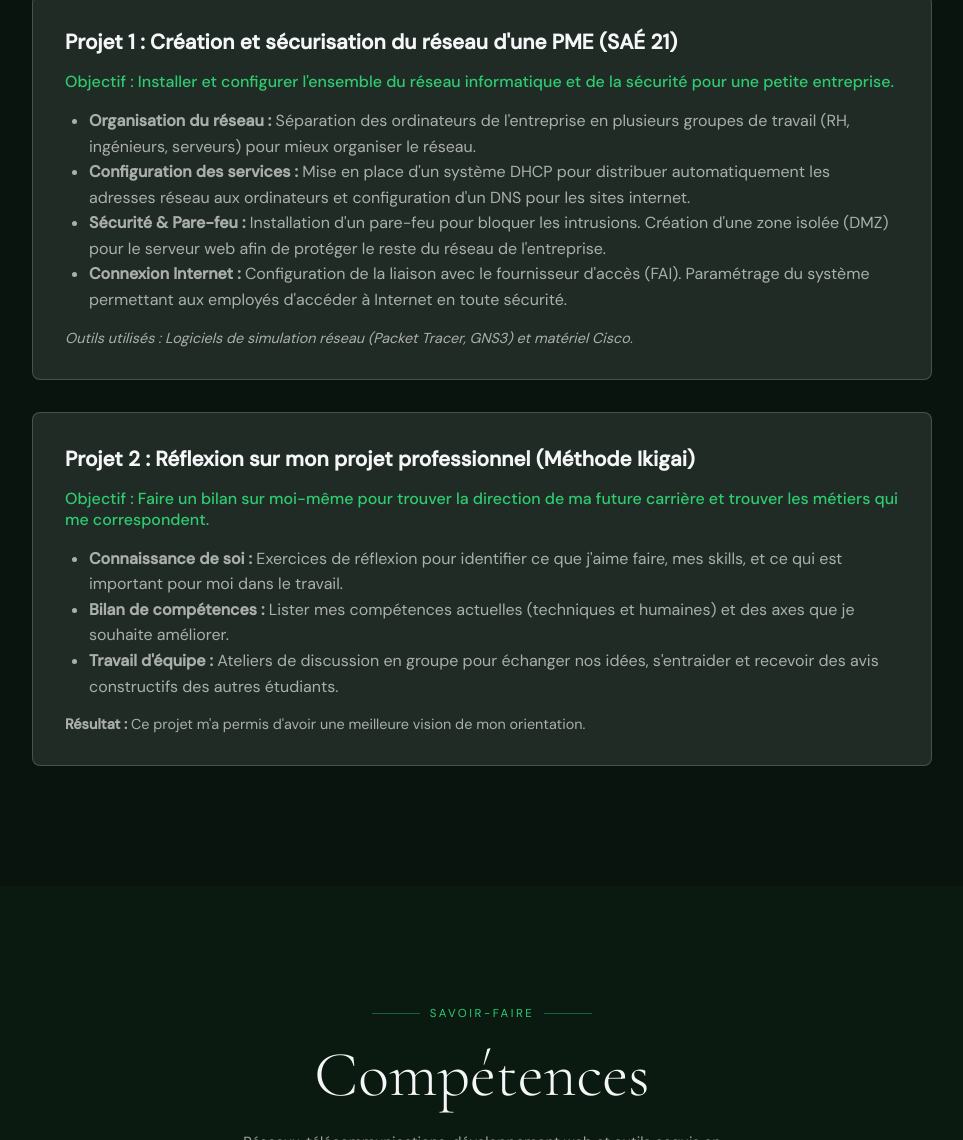
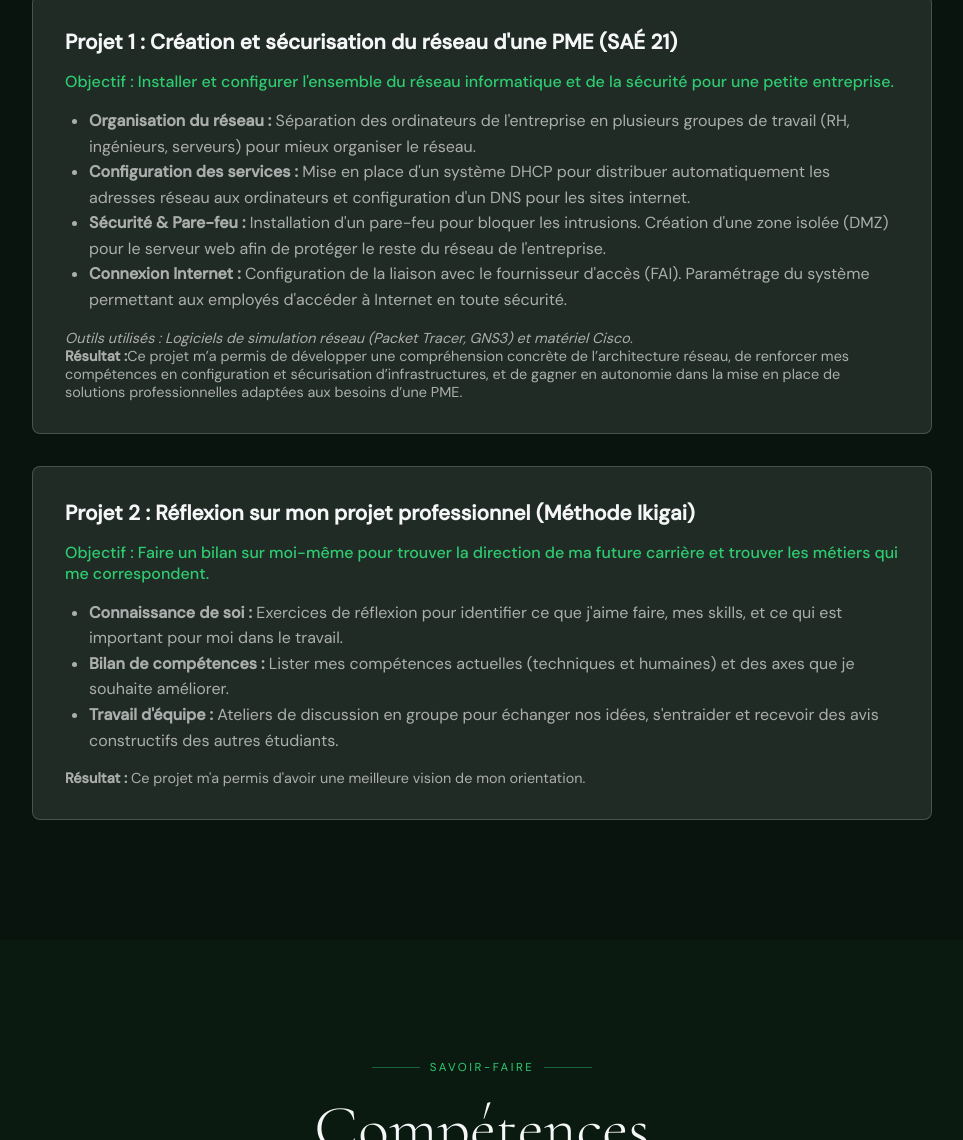
Before and after one commit to pauldogliani/portfolio, a plain HTML site: page index.html in a window 1280 px wide. Shown: the part 1924-3064 px from the top of the page, without its empty margins (158-1121 px from the left). Drawn offline with nearby package versions, Linux system fonts and the light colour scheme.

Commit message:
Update index.html

```diff
--- a/index.html
+++ b/index.html
@@ -570,6 +570,7 @@
             <li><strong>Connexion Internet :</strong> Configuration de la liaison avec le fournisseur d'accès (FAI). Paramétrage du système permettant aux employés d'accéder à Internet en toute sécurité.</li>
           </ul>
           <p style="color: var(--muted); font-size: 0.9rem;"><em>Outils utilisés : Logiciels de simulation réseau (Packet Tracer, GNS3) et matériel Cisco.</em></p>
+          <p style="color: var(--muted); font-size: 0.9rem;"><strong>Résultat :</strong>Ce projet m’a permis de développer une compréhension concrète de l’architecture réseau, de renforcer mes compétences en configuration et sécurisation d’infrastructures, et de gagner en autonomie dans la mise en place de solutions professionnelles adaptées aux besoins d’une PME.</p>
         </div>
 
         <div class="project-card" style="background: var(--glass); padding: 2rem; border: 1px solid var(--border); border-radius: 8px;">
```
